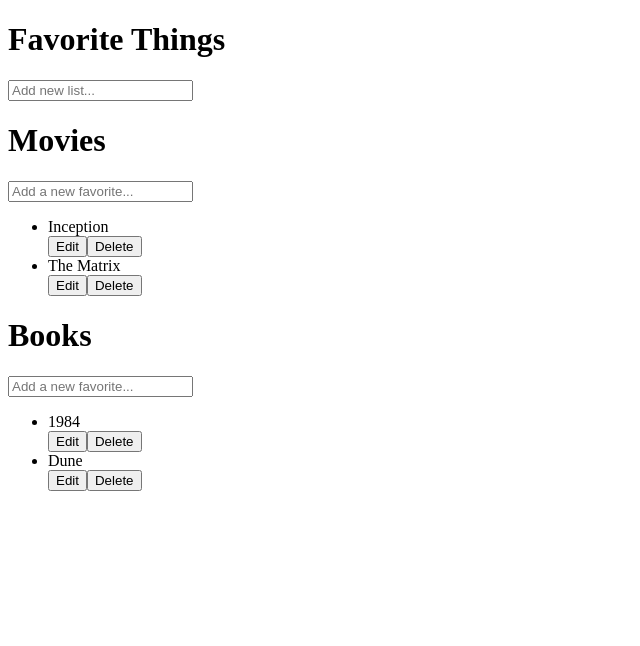
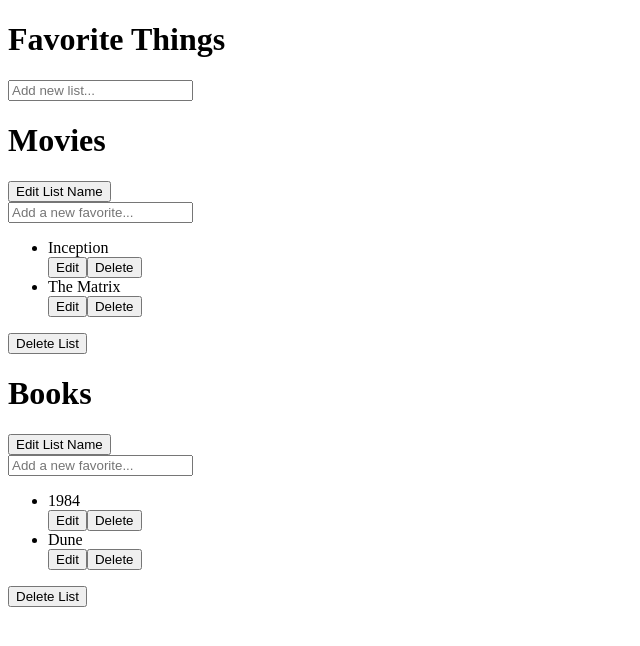
Before and after one commit to pantheman1/favorite-things, a React (Create React App) app: page / in a window 1280 px wide. Shown: the top 646 px of the page, without its empty margins (0-640 px from the left). Built offline with nearby package versions, Linux system fonts and the light colour scheme.

Commit message:
Add delete and edit category functionality

```diff
--- a/src/App.jsx
+++ b/src/App.jsx
@@ -16,6 +16,19 @@ function App() {
     setLists(
       lists.map((list) =>
         list.id === listId ? { ...list, items: newItems } : list
+      )
+    );
+  };
+
+  const deleteList = (listId) => {
+    setLists(lists.filter((list) => list.id !== listId));
+  };
+
+  // Rename a list by its id
+  const renameList = (listId, newTitle) => {
+    setLists(
+      lists.map((list) =>
+        list.id === listId ? { ...list, title: newTitle } : list
       )
     );
   };
@@ -43,6 +56,8 @@ function App() {
           title={list.title}
           initialItems={list.items}
           onItemsChange={(newItems) => updateListItems(list.id, newItems)}
+          onDelete={() => deleteList(list.id)}
+          onRename={(newTitle) => renameList(list.id, newTitle)}
         />
       ))}
     </div>
--- a/src/components/FavoriteList.jsx
+++ b/src/components/FavoriteList.jsx
@@ -1,9 +1,11 @@
 import React, { useState } from "react";
 
-function FavoriteList({ title, initialItems, onItemsChange }) {
+function FavoriteList({ title, initialItems, onItemsChange, onDelete, onRename }) {
     const [items, setItems] = useState(initialItems);
     const [editIndex, setEditIndex] = useState(null);
     const [editText, setEditText] = useState("");
+    const [isEditingTitle, setIsEditingTitle] = useState(false);
+    const [newTitle, setNewTitle] = useState(title);
 
     const updateItems = (newItems) => {
       setItems(newItems);
@@ -36,9 +38,36 @@ function FavoriteList({ title, initialItems, onItemsChange }) {
       setEditText("");
     };
 
+    // Edit Title
+    const saveTitleEdit = () => {
+        if (newTitle.trim()) {
+            onRename(newTitle);
+            setIsEditingTitle(false);
+        }
+    };
+
   return (
     <div className="p-4">
-      <h1 className="text-2xl font-bold mb-4">{title}</h1>
+    <div className="flex items-center mb-4">
+    {isEditingTitle ? (
+        <input
+        type="text"
+        value={newTitle}
+        onChange={(e) => setNewTitle(e.target.value)}
+        onKeyDown={(e) => e.key === "Enter" && saveTitleEdit()}
+        onBlur={saveTitleEdit} // Save when user clicks away
+        className="border p-1 rounded"
+        />
+    ) : (
+        <h1 className="text-2xl font-bold">{title}</h1>
+    )}
+    <button
+        onClick={() => setIsEditingTitle(true)}
+        className="ml-4 text-blue-600 hover:underline"
+    >
+        Edit List Name
+    </button>
+    </div>
 
       {/* Input to add new item */}
       <input
@@ -98,6 +127,10 @@ function FavoriteList({ title, initialItems, onItemsChange }) {
           </li>
         ))}
       </ul>
+      <button
+        onClick={onDelete}
+        className="ml-4 text-red-600 hover:underline"
+        >Delete List</button>
     </div>
   );
 }
```
